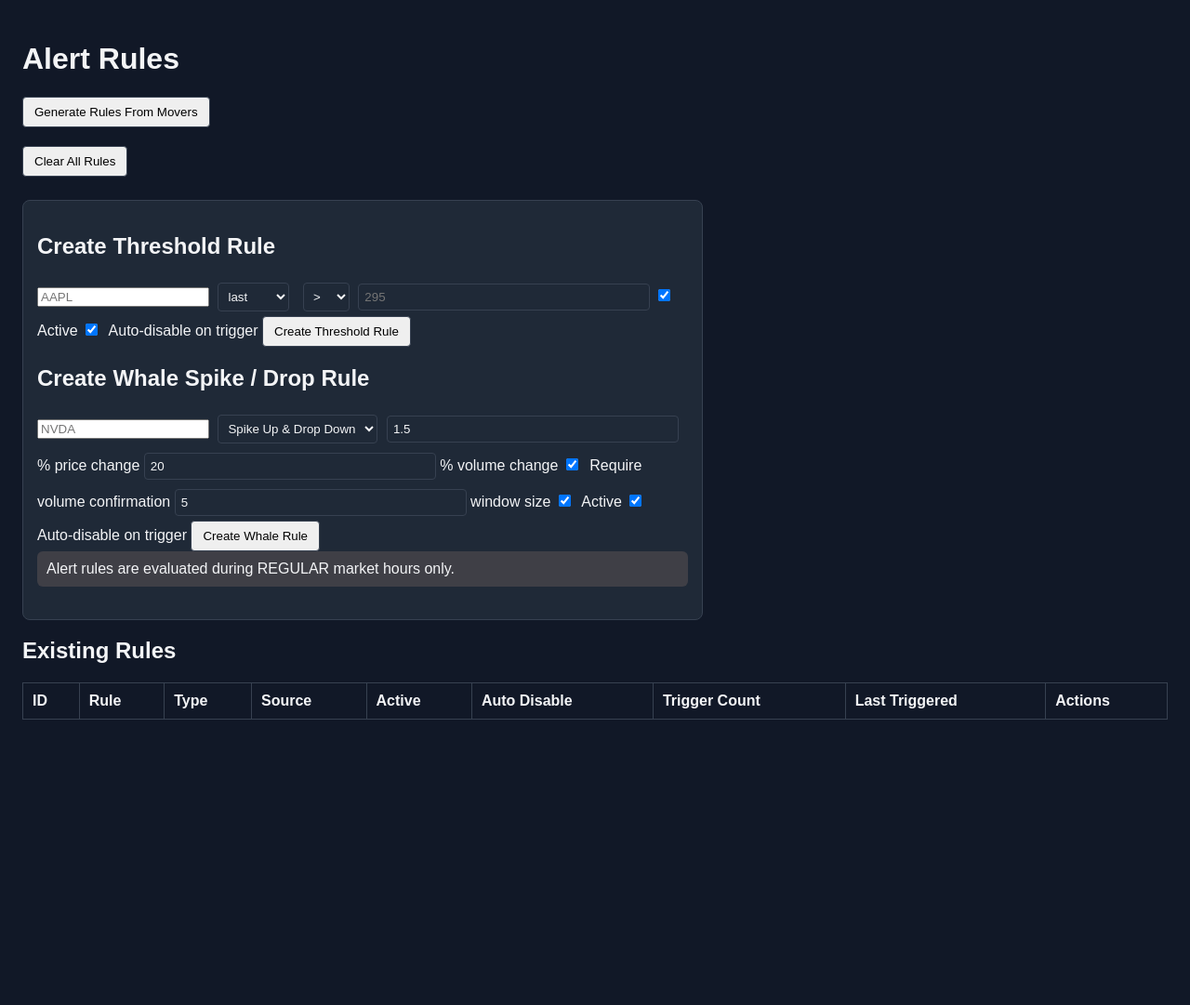
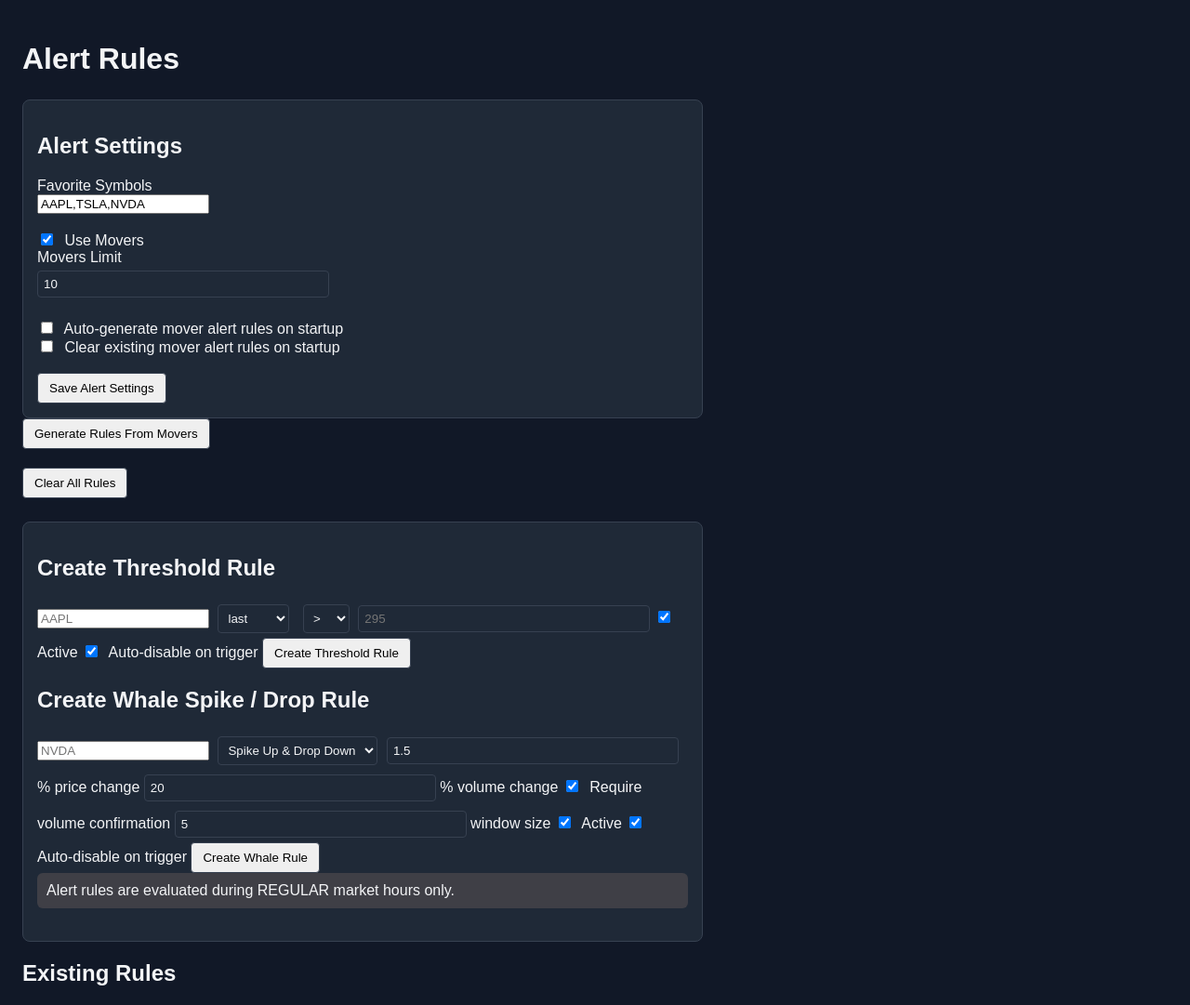
Before and after one commit to 2020dataanalysis/stock-alert-saas, a FastAPI app: page /alert-rules in a window 1280 px wide. Shown: the part 47-1128 px from the top of the page at 93% size. Before the commit the page ends 821 px from the top, so only its background shows below. Run offline with FastAPI, Linux system fonts and the light colour scheme; data that the repository does not hold is empty; parts of the project's set-up code (start-up, migrations or seed data) failed here and were passed over.

Commit message:
Consolidate alerts into alert rules

```diff
--- a/app/config.py
+++ b/app/config.py
@@ -7,9 +7,8 @@ DEFAULT_SETTINGS = {
     "favorite_symbols": ["AAPL", "TSLA", "NVDA"],
     "use_movers": True,
     "movers_limit": 10,
-    "price_spike_pct": 0.5,
-    "volume_spike_pct": 5,
-    "window_size": 5,
+    "auto_generate_mover_alerts": False,
+    "clear_existing_mover_alerts_on_startup": False,
     "poll_seconds": 1,
 }
 
--- a/app/web/dashboard.py
+++ b/app/web/dashboard.py
@@ -182,32 +182,10 @@ async def settings_page(request: Request):
 
 @app.post("/settings")
 async def update_settings(
-    favorite_symbols: str = Form(...),
-    use_movers: bool = Form(False),
-    auto_generate_mover_alerts: bool = Form(False),
-    clear_existing_mover_alerts_on_startup: bool = Form(False),
-    movers_limit: int = Form(...),
-    price_spike_pct: float = Form(...),
-    volume_spike_pct: float = Form(...),
-    window_size: int = Form(...),
     poll_seconds: int = Form(...),
 ):
-    settings = {
-        "favorite_symbols": [
-            s.strip().upper()
-            for s in favorite_symbols.split(",")
-            if s.strip()
-        ],
-        "use_movers": use_movers,
-        "auto_generate_mover_alerts": auto_generate_mover_alerts,
-        "clear_existing_mover_alerts_on_startup":
-            clear_existing_mover_alerts_on_startup,
-        "movers_limit": movers_limit,
-        "price_spike_pct": price_spike_pct,
-        "volume_spike_pct": volume_spike_pct,
-        "window_size": window_size,
-        "poll_seconds": poll_seconds,
-    }
+    settings = load_settings()
+    settings["poll_seconds"] = poll_seconds
 
     path = Path("config/settings.json")
     path.parent.mkdir(parents=True, exist_ok=True)
@@ -326,15 +304,52 @@ async def alert_rules_page(
     message_type: str = "info",
 ):
     rules = get_alert_rules()
+    settings = load_settings()
 
     return templates.TemplateResponse(
         request=request,
         name="alert_rules.html",
         context={
             "rules": rules,
+            "settings": settings,
             "message": message,
             "message_type": message_type,
         },
+    )
+
+
+@app.post("/alert-rules/settings")
+async def update_alert_rule_settings(
+    favorite_symbols: str = Form(...),
+    use_movers: bool = Form(False),
+    auto_generate_mover_alerts: bool = Form(False),
+    clear_existing_mover_alerts_on_startup: bool = Form(False),
+    movers_limit: int = Form(...),
+):
+    settings = load_settings()
+
+    settings["favorite_symbols"] = [
+        s.strip().upper()
+        for s in favorite_symbols.split(",")
+        if s.strip()
+    ]
+
+    settings["use_movers"] = use_movers
+    settings["auto_generate_mover_alerts"] = auto_generate_mover_alerts
+    settings["clear_existing_mover_alerts_on_startup"] = (
+        clear_existing_mover_alerts_on_startup
+    )
+    settings["movers_limit"] = movers_limit
+
+    path = Path("config/settings.json")
+    path.parent.mkdir(parents=True, exist_ok=True)
+
+    with path.open("w") as f:
+        json.dump(settings, f, indent=2)
+
+    return RedirectResponse(
+        "/alert-rules?message=Alert+settings+saved&message_type=success",
+        status_code=303,
     )
 
 
--- a/app/web/templates/alert_rules.html
+++ b/app/web/templates/alert_rules.html
@@ -3,6 +3,57 @@
 {% block content %}
 
 <h1>Alert Rules</h1>
+
+<div class="form-box">
+    <h2>Alert Settings</h2>
+
+    <form method="post" action="/alert-rules/settings">
+        <label>Favorite Symbols</label><br>
+        <input
+            name="favorite_symbols"
+            value="{{ settings['favorite_symbols'] | join(',') }}"
+        ><br><br>
+
+        <label>
+            <input
+                type="checkbox"
+                name="use_movers"
+                value="true"
+                {% if settings['use_movers'] %}checked{% endif %}
+            >
+            Use Movers
+        </label><br>
+
+        <label>Movers Limit</label><br>
+        <input
+            name="movers_limit"
+            type="number"
+            value="{{ settings['movers_limit'] }}"
+        ><br><br>
+
+        <label>
+            <input
+                type="checkbox"
+                name="auto_generate_mover_alerts"
+                value="true"
+                {% if settings.get('auto_generate_mover_alerts') %}checked{% endif %}
+            >
+            Auto-generate mover alert rules on startup
+        </label><br>
+
+        <label>
+            <input
+                type="checkbox"
+                name="clear_existing_mover_alerts_on_startup"
+                value="true"
+                {% if settings.get('clear_existing_mover_alerts_on_startup') %}checked{% endif %}
+            >
+            Clear existing mover alert rules on startup
+        </label><br><br>
+
+        <button type="submit">Save Alert Settings</button>
+    </form>
+</div>
 
 <div style="margin-bottom: 20px;">
     <form method="post" action="/alert-rules/generate-movers">
```
Also changed, not shown: app/signals/typed_rule_engine.py (+9 -4 lines), app/signals/whale_rule_engine.py (+16 -4 lines), app/streamer/quote_streamer.py (+1 -15 lines), app/web/templates/settings.html (+1 -42 lines).
